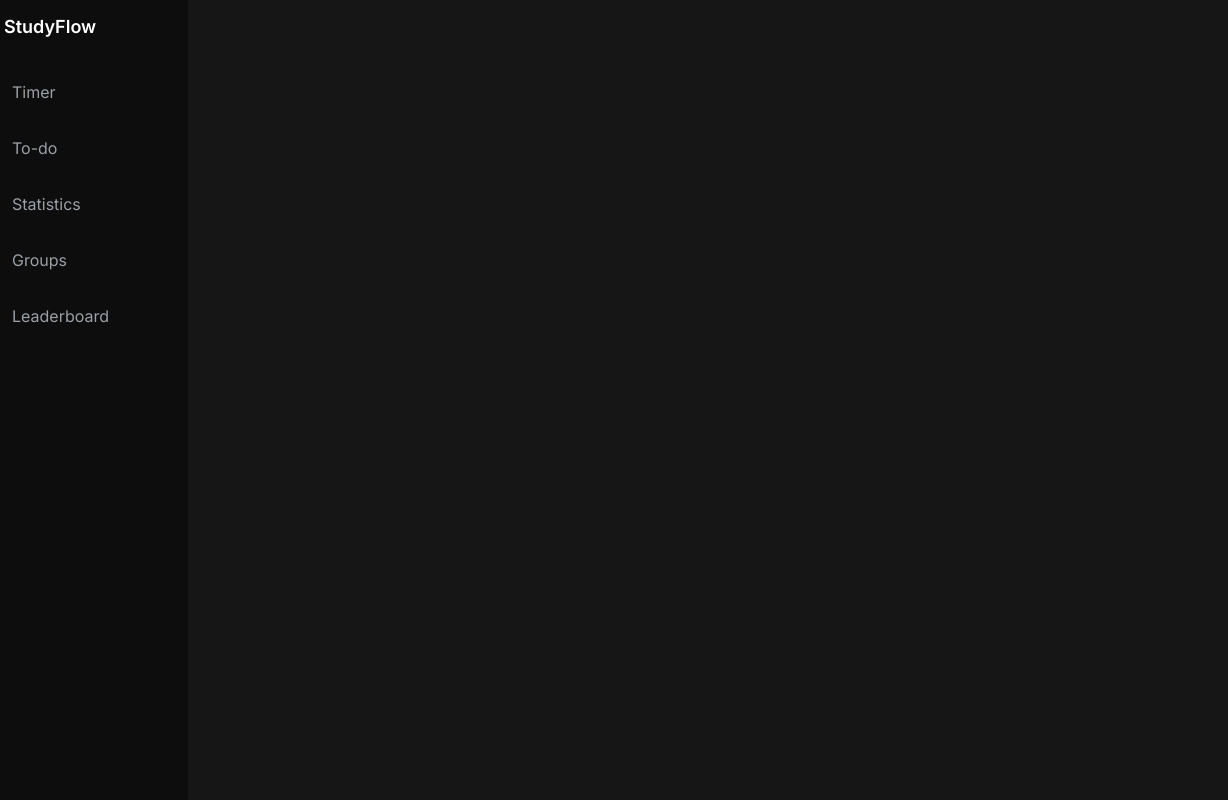
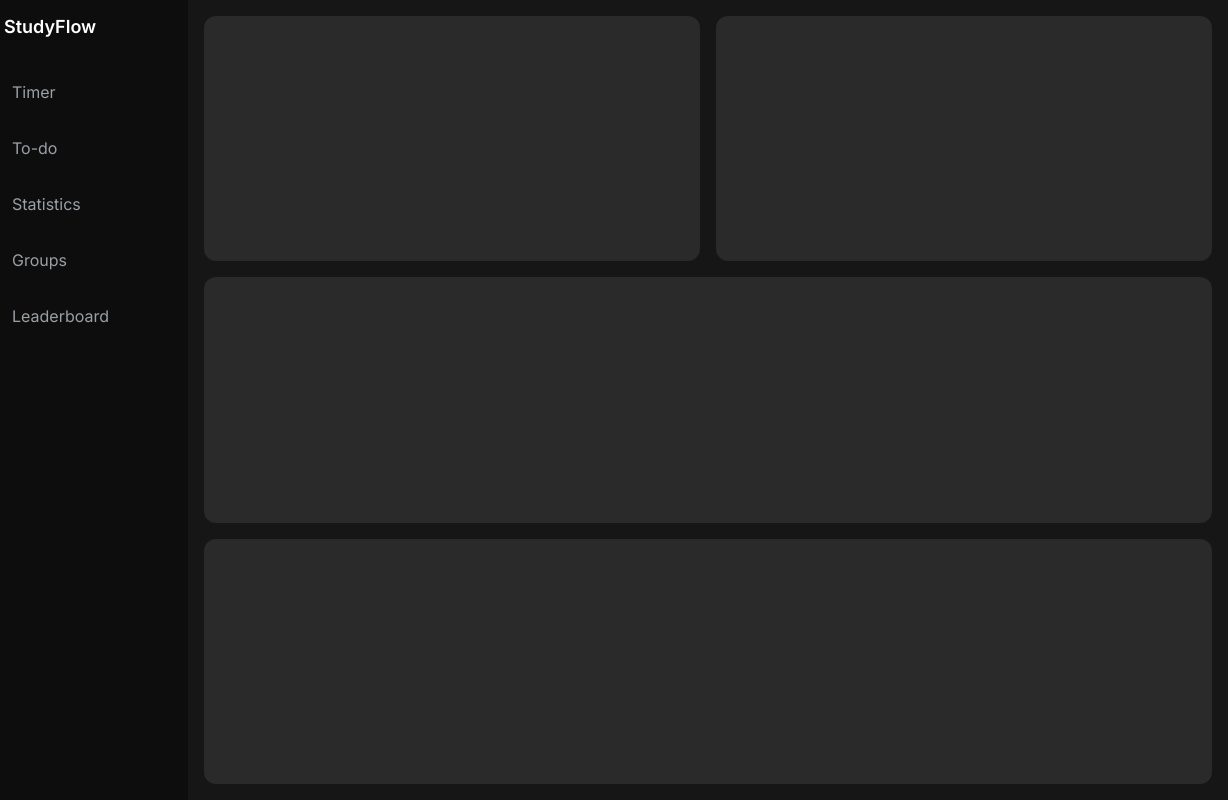
Before and after one commit to ynchhk/ypt, a website: page app.html in a window 1280 px wide. Shown: the full height of the page, 52-1280 px from the left. Drawn offline with nearby package versions, Linux system fonts and the light colour scheme.

Commit message:
Add main grid layout

```diff
--- a/app.html
+++ b/app.html
@@ -62,12 +62,13 @@
     <section class="current-session">
 
     </section>
+    <section class="todo">
+
+    </section>
     <section class="today-stat">
 
     </section>
-    <section class="todo">
 
-    </section>
     <section class="week-activ">
 
     </section>
--- a/css/main.css
+++ b/css/main.css
@@ -12,6 +12,25 @@
     flex: 1;
     padding: var(--gap);
     background-color: var(--bg-secondary);
+    display:grid;
+    grid-template-columns:1fr 1fr;
+    gap: var(--gap);
+
+}
+.today-stat{
+    grid-column:1 / 3;
+}
+.week-activ{
+    grid-column:1 / 3;
+}
+.current-session,
+.today-stat,
+.todo,
+.week-activ {
+    background-color: #2a2a2a;
+    border-radius: var(--radius);
+    min-height: 200px;
+    padding: var(--gap);
 }
 .sidebar-logo{
     display: flex;
```
